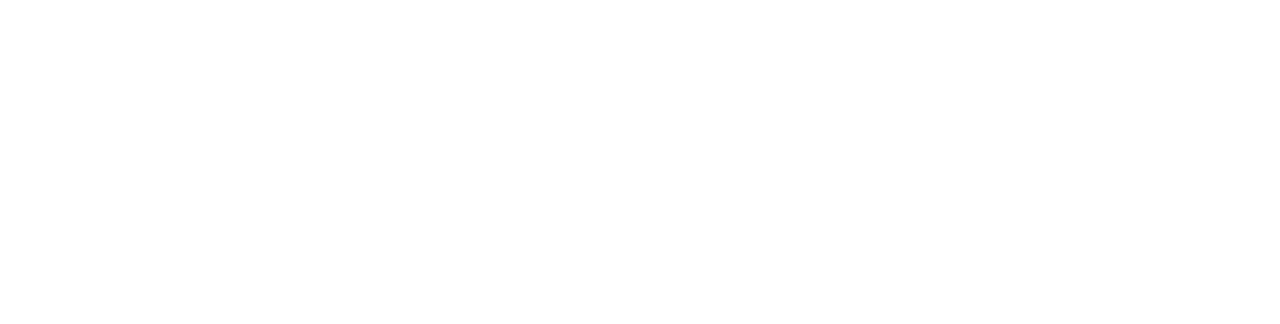
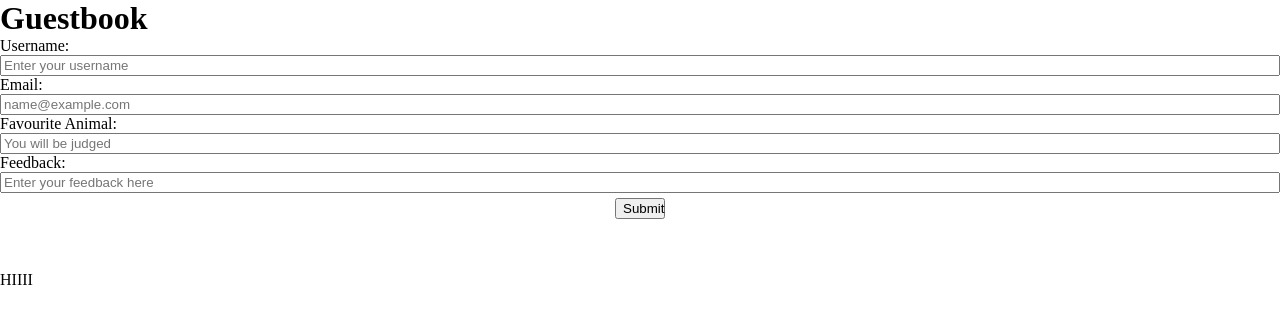
Before and after one commit to PDXMapGamer/Week-4-Project, a website built with Vite: page client/index.html in a window 1280 px wide. Built offline with nearby package versions, Linux system fonts and the light colour scheme.

Commit message:
Create bd form and basic styling for the frontend of the site

```diff
--- a/client/index.html
+++ b/client/index.html
@@ -9,7 +9,26 @@
     <title>Guestbook</title>
   </head>
   <body>
+    <header id="title">
+      <h1>Guestbook</h1>
+    </header>
     <!-- TODO We need a form to collect user data. -->
-    <!-- TODO Container to display user feedback -->
+    <section id="form-section">
+      <form id="input-form">
+        <label for="username">Username:</label>
+        <input type="text" name="username" id="username-input" required placeholder="Enter your username" />
+        <label for="email">Email:</label>
+        <input type="email" name="email" id="email-input" required placeholder="name@example.com" />
+        <label for="favourite-animal">Favourite Animal:</label>
+        <input type="text" name="favourite-animal" id="animal-input" required placeholder="You will be judged" />
+        <label for="feedback">Feedback:</label>
+        <input type="text" name="feedback" id="feedback-input" required placeholder="Enter your feedback here" />
+        <button type="submit" id="submit-button">Submit</button>
+      </form>
+    </section>
+    <section id="feedback-section">
+      <p>HIIII</p>
+      <!-- TODO Container to display user feedback -->
+    </section>
   </body>
 </html>
--- a/client/main.js
+++ b/client/main.js
@@ -1,6 +1,14 @@
 //TODO DOM manipulation.
+const form = document.getElementById("input-form");
+const feedbackContainer = document.getElementById("container-section");
+const submitButton = document.getElementById("submit-button");
 
-//TODO Select form and feedback container.
+form.addEventListener("submit", (event) => {
+  event.preventDefault();
+  const formData = new FormData(form);
+  const formValues = Object.fromEntries(formData);
+  console.log(formValues);
+});
 
 //TODO Form: Event to submit form data.
 
--- a/client/style.css
+++ b/client/style.css
@@ -1,4 +1,29 @@
-@media (prefers-color-scheme: light) {
+header {
+  margin: 0;
+}
+h1 {
+  margin: 0;
+}
+body {
+  margin: 0;
+  display: grid;
+  grid-template-columns: 1fr;
+  grid-template-rows: 0.1fr 1fr 2.5fr;
+  grid-column-gap: 0px;
+  grid-row-gap: 0px;
+  height: 100vh;
+  width: 100vw;
+}
+#input-form {
+  display: flex;
+  flex-direction: column;
+}
+#submit-button {
+  width: 50px;
+  margin: auto;
+  margin-top: 5px;
+}
+/* @media (prefers-color-scheme: light) {
   :root {
     color: #213547;
     background-color: #ffffff;
@@ -9,4 +34,4 @@
   button {
     background-color: #f9f9f9;
   }
-}
+} */
```
